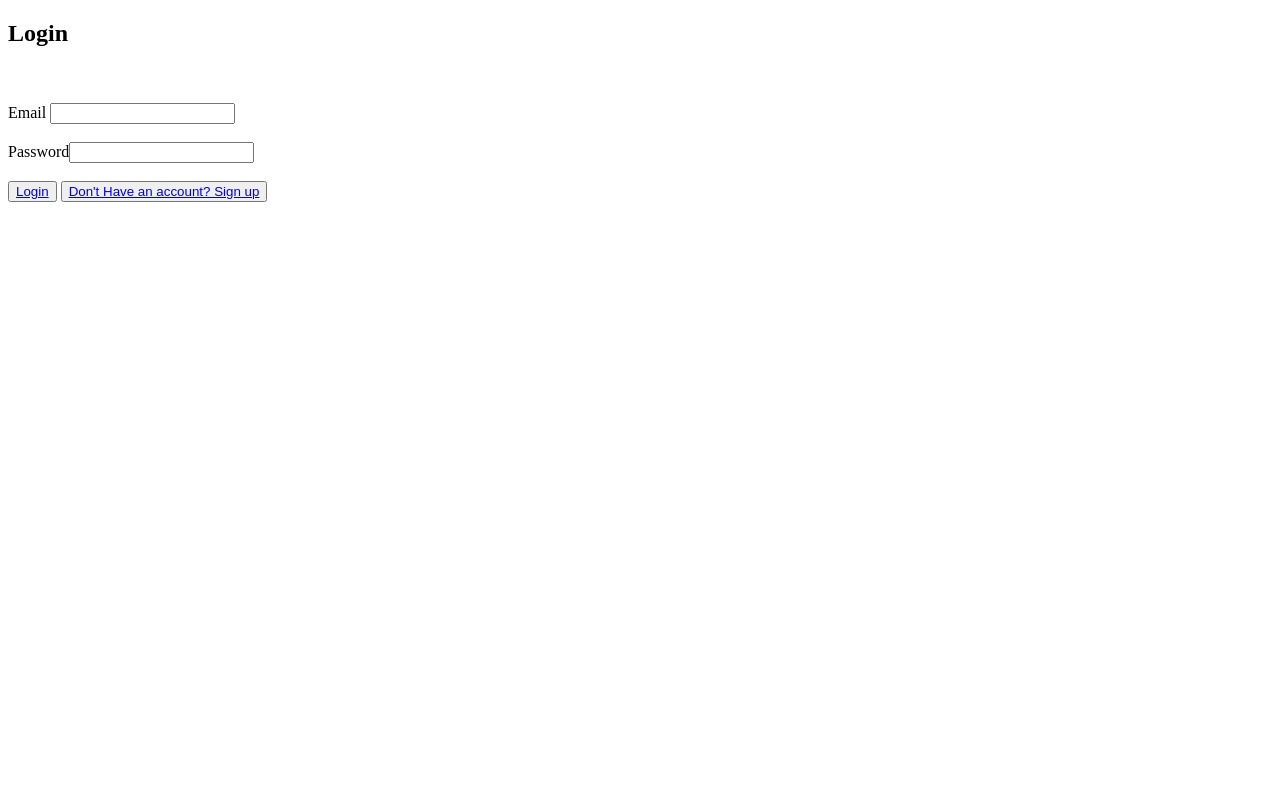
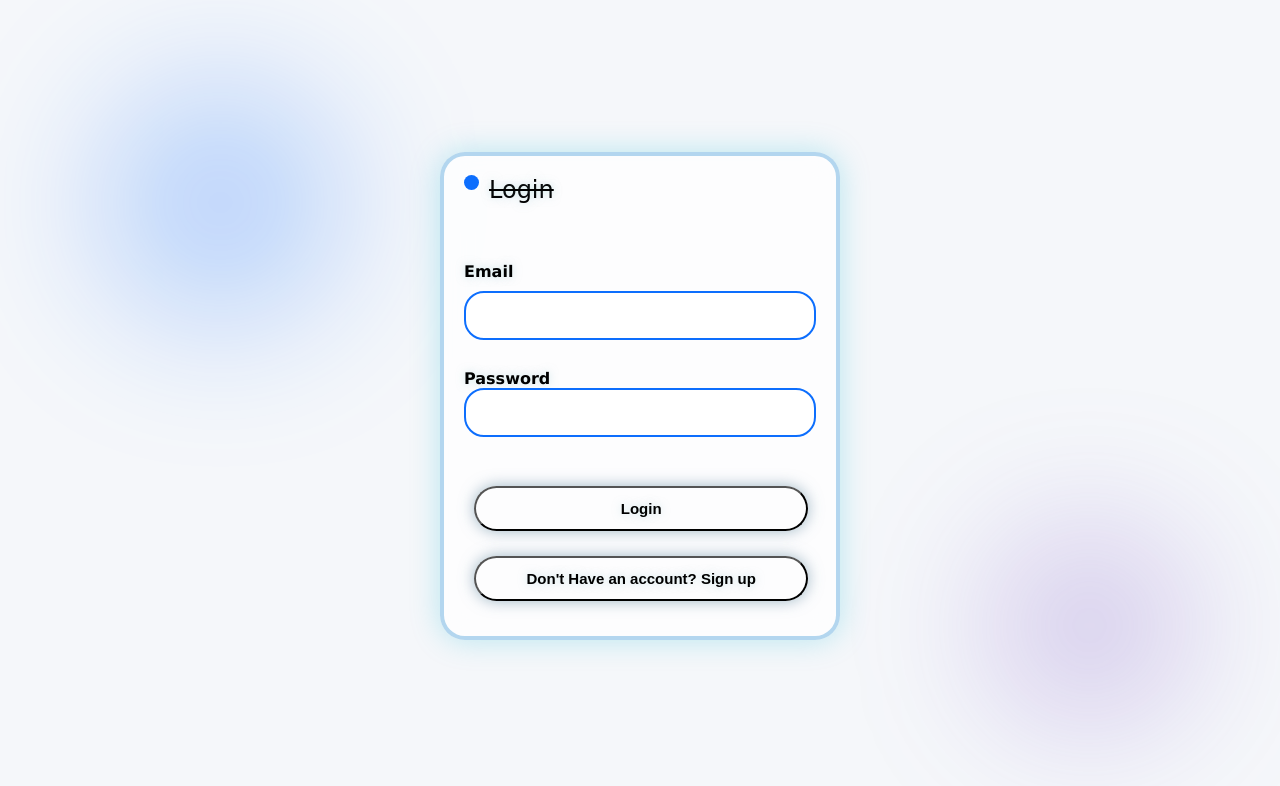
Before and after one commit to Muhammadbasimkhan/css-files, a plain HTML site: page bootstrap/html/login.html in a window 1280 px wide. Drawn offline with Linux system fonts and the light colour scheme.

Commit message:
css file

```diff
--- a/bootstrap/html/login.html
+++ b/bootstrap/html/login.html
@@ -5,7 +5,7 @@
     <meta charset="UTF-8">
     <meta name="viewport" content="width=device-width, initial-scale=1.0">
     <title>LOGIN FORM</title>
-    <link rel="stylesheet" href="/styles/login.css">
+    <link rel="stylesheet" href="styles/login.css">
     <link rel="stylesheet" href="https://cdnjs.cloudflare.com/ajax/libs/font-awesome/7.3.1/css/all.css"
         integrity="sha512-x9WwyMYBnlXMNQ6kQ/Lyzu1NqIhLQKL5Oq6xByfXuRj7s9CskyCbLv/1IjqzJmXwFXWr0ov6jBV7Qbc0hh9nHg=="
         crossorigin="anonymous" referrerpolicy="no-referrer">
--- /dev/null
+++ b/bootstrap/html/styles/index.css
@@ -0,0 +1,87 @@
+
+
+.navbar{
+    position: fixed;
+    top: 0;
+    left: 0;
+    width: 100%;
+    z-index: 100;
+}
+.navbar-brand{
+    font-weight: 900;
+    font-family: monospace;
+    font-size: 25px;
+}
+.carousel-item{
+   padding: 20px;
+  width: 95%;
+  margin-left: 30px;
+}
+.card{
+    border: 4px solid black;
+    border-radius: 5px;
+}
+.carousel-item  img{
+    width: 100%;
+    height: 680px;
+   margin-top: 70px;
+  background-size: cover;
+  background-position: center;
+  background-repeat: no-repeat;
+  border-radius: 20px;
+  border: 3px solid black;
+}
+.card-parent{
+    display: grid;
+    grid-template-columns: repeat(3, 1fr);
+    gap: 20px;
+    justify-items: center;
+}
+
+.card{
+    width: 320px;
+}
+body{
+    background-color: #F4F4F4;
+}
+#mens{
+    padding: 20px;
+}
+#mens h1,#womens h1,#kids h1{
+    text-align: center;
+    font-weight: 600;
+
+}
+.card img{
+    height: 250px;
+    object-fit: contain;
+    width: 100%;
+
+}
+*{
+    box-sizing: border-box;
+}
+.item{
+    margin-top: 35px;
+    display: flex;
+    justify-content: center;
+    align-items: center;
+    gap: 15px;
+}
+h2{
+    text-align: center;
+    color: rgb(79, 74, 74);
+}
+.foot{
+    color: rgb(79, 74, 74);
+    text-decoration: none;
+}
+.btn{
+    gap: 35px;
+}
+.nav{
+    text-decoration: none;
+}
+.btn:hover{
+    background-color: lightgreen;
+}
--- /dev/null
+++ b/bootstrap/html/styles/login.css
@@ -0,0 +1,180 @@
+*{ margin: 0%;
+padding: 0%;
+box-sizing: border-box;
+color: #000000;
+    font-weight: 600;
+    text-shadow: 0 0 8px rgba(153, 204, 212, 0.5);}
+.container{
+
+    width: 400px;
+    min-height: 400px;
+    padding: 20px;
+    border-radius: 25px;
+    background: rgba(255, 255, 255, 0.75);
+    border: 4px solid rgba(68, 156, 215, 0.4);
+    backdrop-filter: blur(15px);
+    box-shadow: 0 0 30px rgba(6, 182, 212, 0.25);
+
+    animation: float 4s ease-in-out infinite;
+}
+
+
+body {height: 100vh;
+    background: #f5f7fa;
+    overflow: hidden;
+    display: flex;
+    justify-content: center;
+    align-items: center;
+    font-family: verdana ;
+}
+.login-heading{
+    display: flex;
+    align-items: center;
+    gap: 10px;
+}
+h2{
+    font-weight: 500;
+    font-family: cursive;
+    font-style: bold;
+    text-decoration: line-through;
+}
+.circle{
+    width: 15px;
+    height: 15px;
+    background-color: #0d6efd;
+    border-radius: 50%;
+    animation: bounce 1s infinite alternate;
+}
+
+@keyframes bounce{
+    from{
+        transform: translateY(0);
+    }
+    to{
+        transform: translateY(-10px);
+    }
+}
+form{
+    margin-top: 20px;
+}
+label{
+    display: block;
+    margin-bottom: 10px;
+    font-weight: bolder;
+}
+input{
+    width: 100%;
+    margin-bottom: 10px;
+    font-size: 20px;
+    padding: 11px;
+    border-radius: 20px;
+    border: 2px solid #0d6efd;
+}
+p{
+    display: flex;
+    justify-content: center;
+    align-items: center;
+    font-style: italic;
+}
+button{width: 95%;
+    padding: 12px;
+     background:transparent;
+    color: #fafcff;
+    border-radius: 25px;
+    font-weight: bold;
+    box-shadow: 0 0 15px rgba(99, 134, 160, 0.6);
+    cursor: pointer;
+    margin-top: 20px;
+    margin-bottom: 5px;
+    margin-left: 10px;}
+    /* Login heading */
+.login-heading{
+    display: flex;
+    align-items: center;
+    gap: 10px;
+}
+
+/* Bouncing circle */
+.circle{
+    width: 15px;
+    height: 15px;
+    background: #0d6efd;
+    border-radius: 50%;
+    animation: bounce 1s infinite alternate;
+}
+
+@keyframes bounce{
+    from{
+        transform: translateY(0);
+    }
+    to{
+        transform: translateY(-8px);
+    }
+}
+
+/* Card floating effect */
+.container{
+    animation: float 4s ease-in-out infinite;
+}
+
+@keyframes float{
+    0%,100%{
+        transform: translateY(0);
+    }
+    50%{
+        transform: translateY(-8px);
+    }
+}
+
+/* Background circles */
+.bg-circle{
+    position: fixed;
+    border-radius: 50%;
+    filter: blur(70px);
+    z-index: -1;
+}
+
+.circle1{
+    width: 250px;
+    height: 250px;
+    background: rgba(13,110,253,0.25);
+    top: 50px;
+    left: 50px;
+    animation: move1 8s infinite alternate;
+}
+
+.circle2{
+    width: 200px;
+    height: 200px;
+    background: rgba(111,66,193,0.25);
+    bottom: 50px;
+    right: 50px;
+    animation: move2 10s infinite alternate;
+}
+
+@keyframes move1{
+    from{
+        transform: translate(0,0);
+    }
+    to{
+        transform: translate(50px,30px);
+    }
+}
+
+@keyframes move2{
+    from{
+        transform: translate(0,0);
+    }
+    to{
+        transform: translate(-50px,-30px);
+    }
+}
+a{
+text-decoration: none;
+font-size: 15px;
+}
+
+button:hover{
+    background: #bec0c1d8;
+    box-shadow: 0 0 25px rgba(57, 63, 63, 0.9);
+}
--- /dev/null
+++ b/bootstrap/html/styles/signup.css
@@ -0,0 +1,68 @@
+.text{
+    text-align: center;
+color: rgb(0, 0, 0);
+    text-decoration: none;
+    margin-top: 10px;
+}
+ body {
+            background-color: #f4f4f4;
+            font-family: Arial, sans-serif;
+        }
+
+        .form-box {
+            max-width: 675px;
+            background-color: white;
+            margin: 40px auto;
+            padding: 40px 53px;
+            border-radius: 5px;
+            box-shadow: 0 0 20px rgba(0, 0, 0, 0.08);
+        }
+
+        .store-name {
+            color: #3075f5;
+            font-size: 38px;
+            font-weight: bold;
+        }
+
+        .form-control {
+            height: 64px;
+            font-size: 20px;
+            border-radius: 10px;
+        }
+
+        .form-label {
+            font-size: 20px;
+            font-weight: bold;
+        }
+
+        .create-btn {
+            height: 68px;
+            font-size: 22px;
+            background-color: #3075f5;
+            border: none;
+            border-radius: 9px;
+        }
+
+        .create-btn:hover {
+            background-color: #1558d6;
+        }
+
+        @media (max-width: 576px) {
+            .form-box {
+                margin: 15px;
+                padding: 25px 20px;
+            }
+
+            .store-name {
+                font-size: 29px;
+            }
+
+            .form-label {
+                font-size: 17px;
+            }
+
+            .form-control {
+                height: 55px;
+                font-size: 17px;
+            }
+        }
```
Also changed, not shown: bootstrap/html/index.html (+1 -1 lines), bootstrap/html/signup.html (+2 -65 lines).
